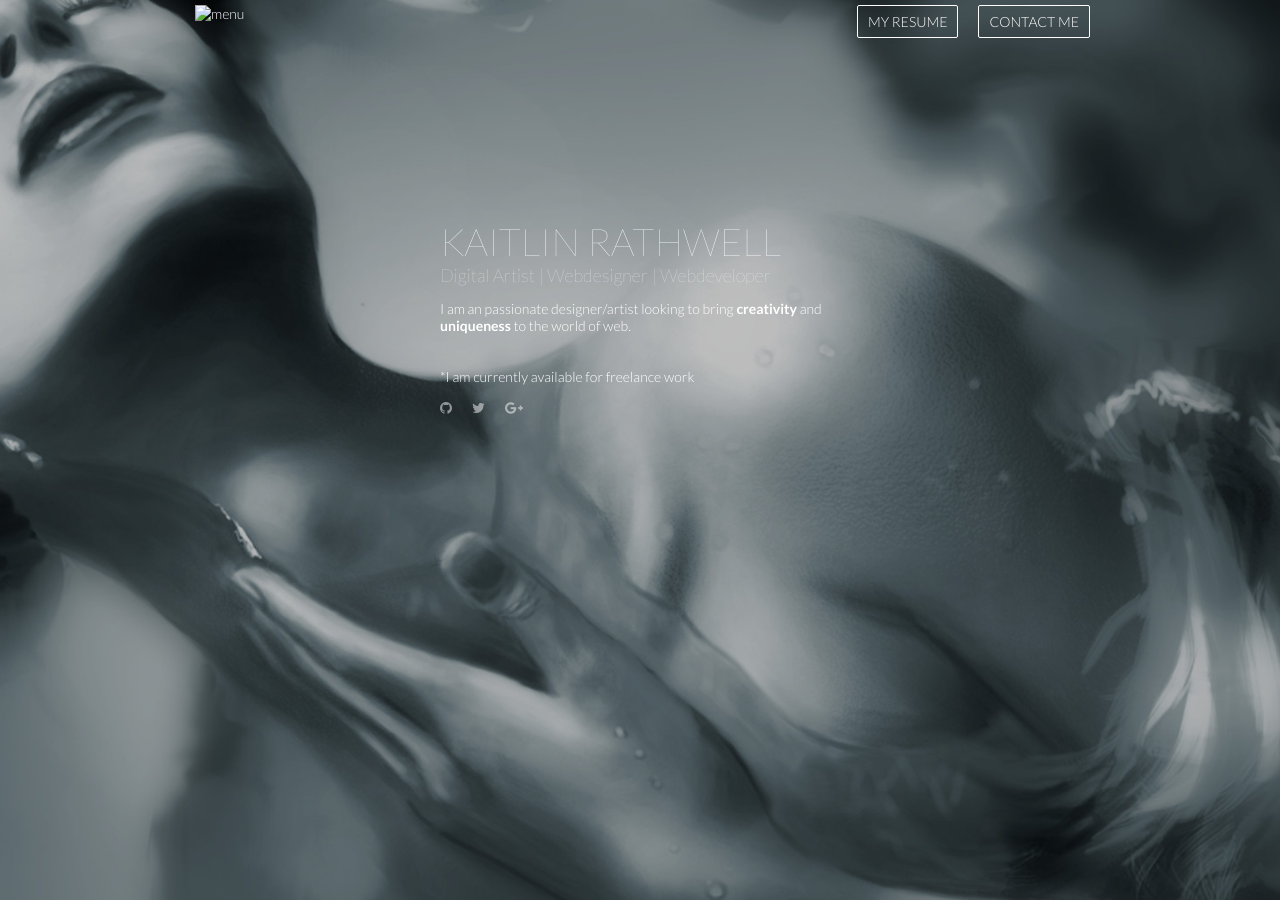
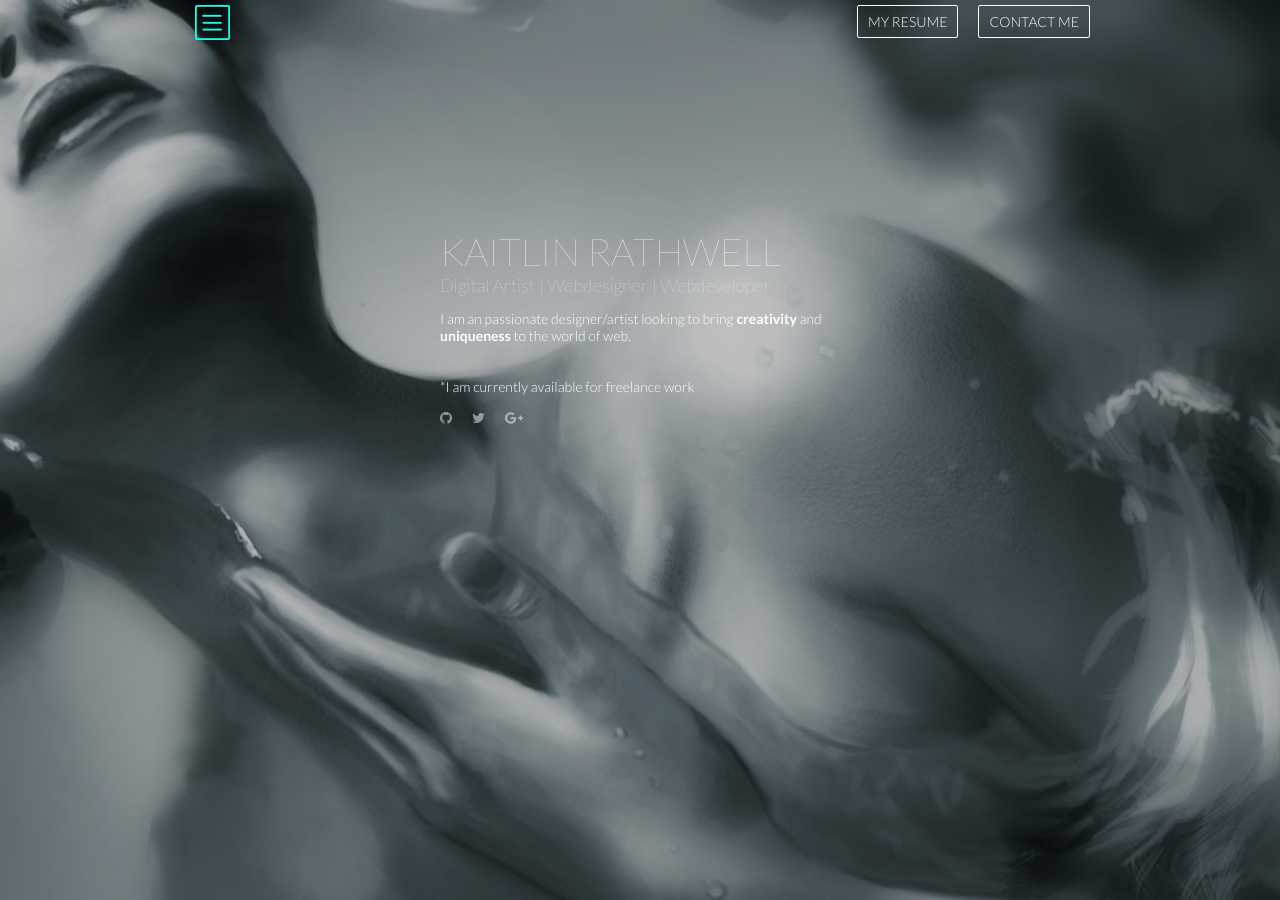
Before and after one commit to kaytcat/kaytcat.github.io, a Jekyll site: the page built from _posts/2014-01-05-welcome-to-jekyll.markdown, in a window 1280 px wide. Built offline with Jekyll 4.4.1, drawn with Linux system fonts in a browser that asks for light colours; nearby versions of some CDN libraries; Markdown is read by kramdown in place of the engine named in the settings.

Commit message:
fixed img links

```diff
--- a/_layouts/default.html
+++ b/_layouts/default.html
@@ -29,7 +29,7 @@
         <div class="container">
           <section class="menu" role="navigation">
             <div class="hamburger" id="activate" data-toggle="slider" data-target="#slider-js">
-              <img src="images/images/ham.png" alt="menu">
+              <img src="/images/images/ham.png" alt="menu">
             </div>
 
             <ul class="navbar">
--- a/css/main.css
+++ b/css/main.css
@@ -6,7 +6,7 @@
     }
 
     html {
-      background: url(../images/images/background.jpg) no-repeat center center fixed;
+      background: url(/images/images/background.jpg) no-repeat center center fixed;
       -webkit-background-size: cover;
       -moz-background-size: cover;
       -o-background-size: cover;
@@ -107,6 +107,10 @@
       width: 35px;
     }
 
+    .hamburger:hover {
+      cursor: pointer;
+    }
+
     .content {
       max-width: 400px;
 
@@ -187,6 +191,11 @@
         padding-top: 30%;
       }
 
+      .menu-links li:hover,
+      .menu-links li:visited {
+        text-decoration: underline;
+      }
+
 
 @media (max-width: 400px) {
   .content {
```
